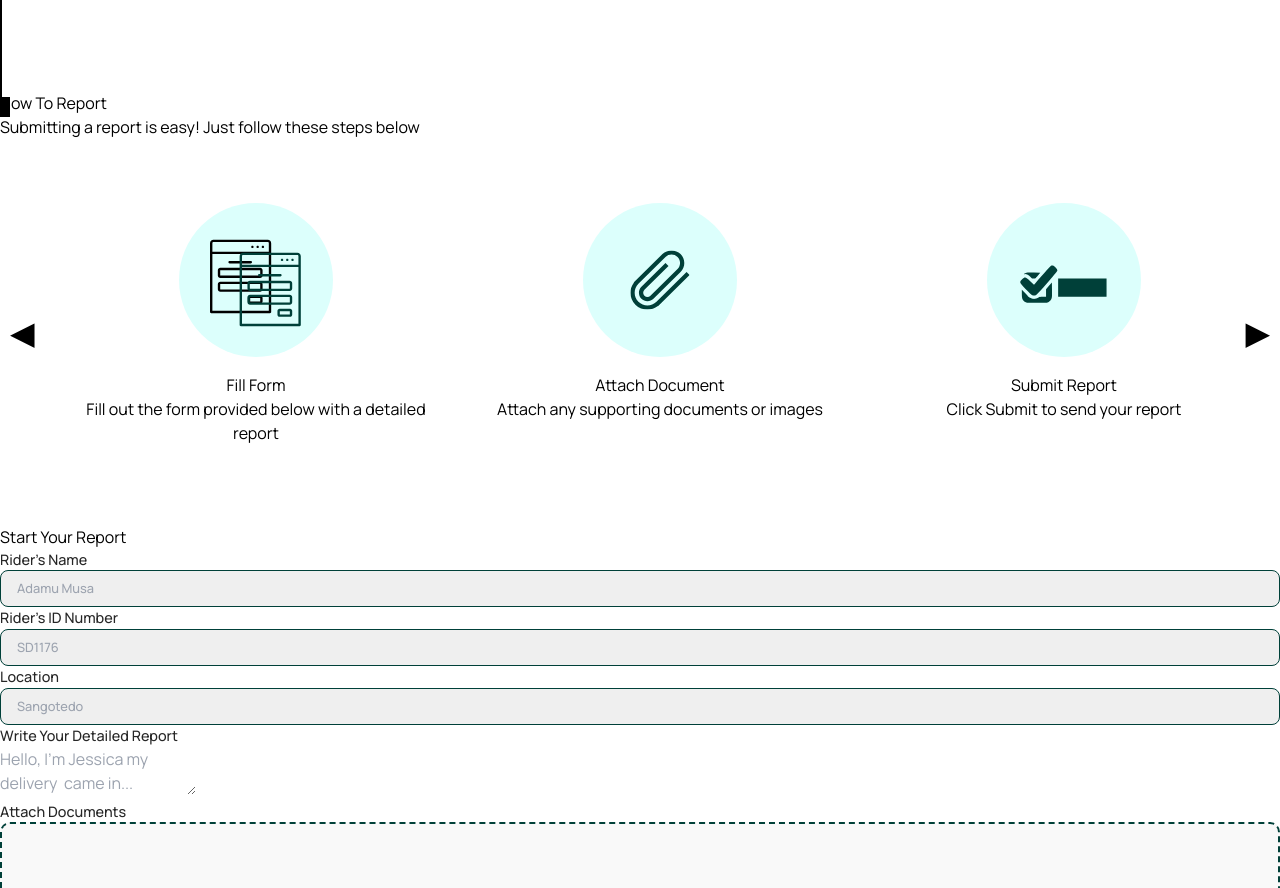
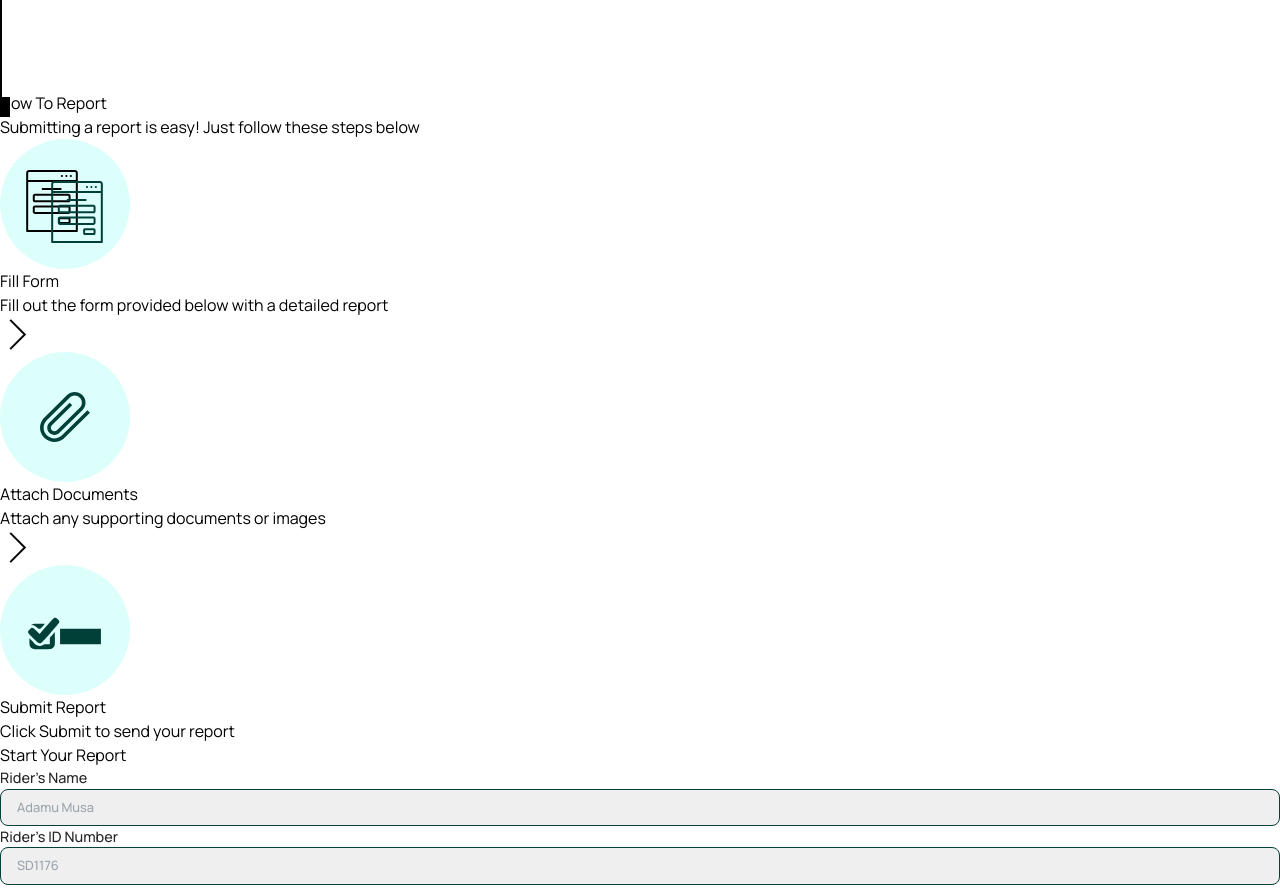
Before and after one commit to ovie012/Swift-Dispatch-Project, a React (Vite) app: page /Report in a window 1280 px wide. Shown: the part 1960-2848 px from the top of the page. Built offline with nearby package versions, Linux system fonts and the light colour scheme.

Commit message:
form validation done for booking and report page

```diff
--- a/src/App.css
+++ b/src/App.css
@@ -3145,85 +3145,8 @@ section.last-update-location p:nth-of-type(2) {
 
 
 
-.carousel-container {
-  position: relative;
-  display: flex;
-  width: 100%;
-  overflow: hidden;
-  margin-bottom: 4rem;
-  margin-top: 4rem;
-}
-
-.carousel-inner {
-  width: 90%;
-  display: flex;
-
-  gap: 20px;
-  transition: transform 0.5s ease-in-out;
-  margin: auto;
-}
-
-.carousel-item {
-  flex: 0 0 auto;
-  width: calc(100% / 3);
-  text-align: center;
-  overflow: hidden;
-
-}
-
-.carousel-image {
-  width: 40%;
-  height: auto;
-  display: block;
-  margin: auto;
-}
-
-.carousel-text {
-  padding: 1rem;
-
-}
-
-.carousel-control-prev,
-.carousel-control-next {
-  position: absolute;
-  top: 50%;
-  transform: translateY(-50%);
-  background: none;
-  border: none;
-  font-size: 2rem;
-  color: black;
-  cursor: pointer;
-  z-index: 10;
-}
-
-.carousel-control-prev {
-  left: 10px;
-}
-
-.carousel-control-next {
-  right: 10px;
-}
-
-@media (max-width: 1024px) {
-  .carousel-item {
-    width: calc(100% / 2);
-    /* For two images on small screens */
-  }
-}
-
-@media (max-width: 768px) {
-  .carousel-control-prev {
-    left: 5px;
-  }
-.carousel-image {
-  width: 40%;
-  height: auto;
-  display: block;
-}
-  .carousel-control-next {
-    right: 5px;
-  }
-}
+/* App.css */
+
 
 /* fileUpload styling */
 .file-upload {
--- a/src/Carousel.jsx
+++ b/src/Carousel.jsx
@@ -1,5 +1,6 @@
-import React, { useState } from "react";
+import React from "react";
 import "./App.css";
+import arrow from "./assets/RAR--Icon-Next-Arrow.svg";
 
 const images = [
   {
@@ -9,65 +10,45 @@ const images = [
   },
   {
     src: "/RAR--Icon-Attach-Document.svg",
-    heading: "Attach Document",
-    description: "Attach any supporting documents or images ",
+    heading: "Attach Documents",
+    description: "Attach any supporting documents or images",
   },
   {
     src: "/RAR--Icon-Submit-Report.svg",
     heading: "Submit Report",
-    description: " Click Submit to send your report",
+    description: "Click Submit to send your report",
   },
-
 ];
 
 const CustomCarousel = () => {
-  const [currentIndex, setCurrentIndex] = useState(0);
-
-  const handleNext = () => {
-    setCurrentIndex((prevIndex) => (prevIndex + 1) % images.length);
-  };
-
-  const handlePrev = () => {
-    setCurrentIndex(
-      (prevIndex) => (prevIndex - 1 + images.length) % images.length
-    );
-  };
-
-  const getVisibleImages = () => {
-    const visibleImages = window.innerWidth >= 1024 ? 3 : 2;
-    const endIndex = (currentIndex + visibleImages) % images.length;
-    return endIndex > currentIndex
-      ? images.slice(currentIndex, endIndex)
-      : [...images.slice(currentIndex), ...images.slice(0, endIndex)];
-  };
-
   return (
-    <div className="carousel-container ">
-      <div className="carousel-inner ">
-        {getVisibleImages().map((image, index) => (
-          <div key={index} className="carousel-item">
-            <img
-              src={image.src}
-              alt={image.heading}
-              className="carousel-image"
-            />
-            <div className="carousel-text flex flex-col gap-3">
-              <h3 className="text-[1rem] sm:text-xl text-[#004039] font-bold leading-[1.5rem]">
+    <div className="flex flex-row items-center justify-between w-[90%] mx-auto my-10">
+      {images.map((image, index) => (
+        <React.Fragment key={index}>
+          <div className="flex flex-col items-center justify-between">
+            <div >
+              <img
+                src={image.src}
+                className="lg:w-[90%] lg:h-[90%]"
+                alt={image.heading}
+              />
+            </div>
+            <div className="text-center">
+              <h2 className="text-[0.9rem] lg:text-2xl text-[#004039] font-bold lg:leading-[2.8rem]">
                 {image.heading}
-              </h3>
-              <p className="text-[0.7rem] sm:text-xs text-[#5F5F5F] font-bold tracking-wide">
+              </h2>
+              <p className="text-[0.7rem] lg:text-sm text-[#5F5F5F] font-bold tracking-wide">
                 {image.description}
               </p>
             </div>
           </div>
-        ))}
-      </div>
-      <button className="carousel-control-prev" onClick={handlePrev}>
-        &#9664;
-      </button>
-      <button className="carousel-control-next" onClick={handleNext}>
-        &#9654;
-      </button>
+          {index < images.length - 1 && (
+            <div>
+              <img src={arrow} alt="arrow" className="w-6 h-6" />
+            </div>
+          )}
+        </React.Fragment>
+      ))}
     </div>
   );
 };
```
Also changed, not shown: src/Form.jsx (+147 -32 lines), src/Report.jsx (+80 -33 lines), src/assets/RAR--Icon-Next-Arrow.svg (renamed from public/RAR--Icon-Next-Arrow.svg).
